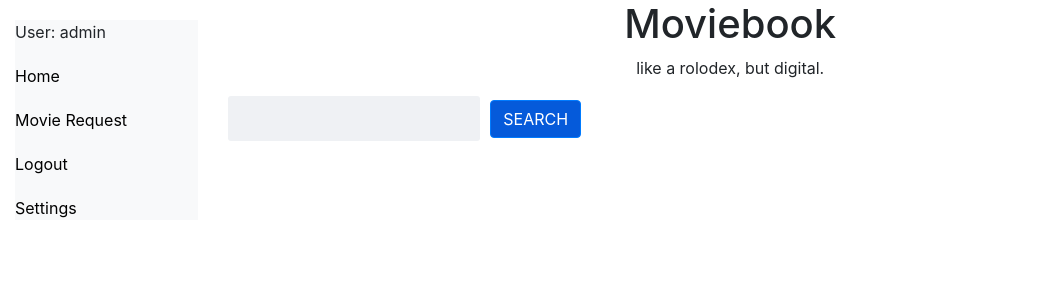
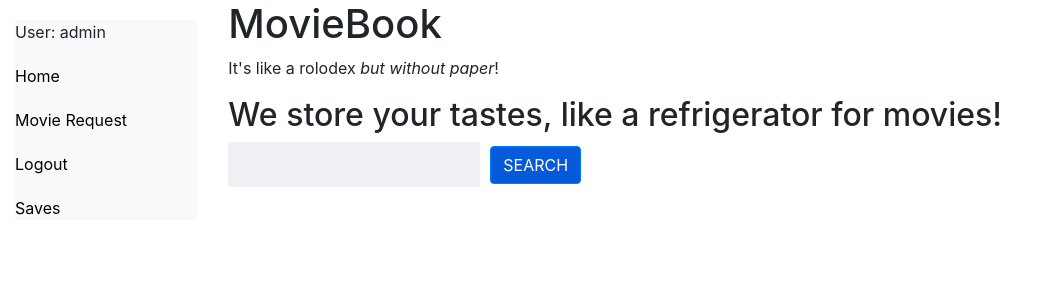
Before and after one commit to mongoosePK/project, a Django app: page /movies/movie_search in a window 1280 px wide. Shown: the top 300 px of the page, without its empty margins (0-1047 px from the left). Run offline with Django 3.2, Linux system fonts and the light colour scheme; a user stored in the database is signed in; some libraries are stand-ins or nearby versions.

Commit message:
search works. Able to isolate user choice. Still need USER link

```diff
--- a/mysite/movies/forms.py
+++ b/mysite/movies/forms.py
@@ -1,5 +1,30 @@
 from django import forms
+import requests, json
+from .models import Movie
+from django.forms import ModelForm
 
 class SearchForm(forms.Form):
     query = forms.CharField(label='', max_length=50, widget=forms.TextInput(
         attrs={'class': 'form-space'}))
+
+
+# the movieRequest form mdakes the call to the api
+# and it returns a list of (unsaved!) movie objects
+def movieRequest(form):
+
+    if form.is_valid():
+        searchVal = form.cleaned_data.get('query', '')
+
+    # create a list to hold the movies after we get the relevant data
+    searchResults = list()
+    url = f'http://omdbapi.com/?apikey=84e37cb7&s={searchVal}&type=movie'
+    response = requests.get(url)
+
+    if response.status_code == requests.codes.ok:
+        json = response.json()
+        movie = json['Search']
+        for each in movie:
+            each = Movie(title = each['Title'], year = each['Year'], mID = each['imdbID'], posterURL = each['Poster'])
+            searchResults.append(each)
+    # send the list back to the view w/ data to be rendered in HTML
+    return searchResults
--- a/mysite/movies/urls.py
+++ b/mysite/movies/urls.py
@@ -4,6 +4,6 @@ from . import views
 urlpatterns = [
     #
     path('movie_search', views.movie_search, name='movie-search'),
-    #path('display/', views.display, name='display')
-    path('movie_display', views.movie_display, name='movie-display')
+    path('movie_display', views.movie_display, name='movie-display'),
+    path('save_movie', views.save_movie, name='save-movie')
 ]
--- a/mysite/movies/views.py
+++ b/mysite/movies/views.py
@@ -2,8 +2,7 @@ from django.shortcuts import render
 from django.http import HttpResponse
 from django.contrib.auth.decorators import login_required
 from .models import Movie
-from .forms import SearchForm
-from .search import movieRequest
+from .forms import SearchForm, movieRequest
 # Create your views here.
 
 #home view returns the basic search page of the app
@@ -11,7 +10,7 @@ from .search import movieRequest
 @login_required
 def movie_search(request):
     form = SearchForm()
-    context = { "form": form }
+    context = { 'form': form }
     return render(request, "movie_search.html", context)
 
 #display view
@@ -26,4 +25,13 @@ def movie_display(request):
         # moviesData is a list containing the (usually) 10 Movies
         # returned by a user's search.
         moviesData = movieRequest(form)
-        return render(request, 'movie_display.html', {'movies': moviesData})
+        context = {'movies': moviesData}
+        return render(request, 'movie_display.html', context)
+
+def save_movie(request):
+    if request.method == 'POST':
+        result = list()
+        #for value in request.POST.items():
+        result = request.POST.getlist('choices')
+        context = {'art': result}
+        return render(request, 'save_movie.html', context)
--- a/mysite/templates/base_generic.html
+++ b/mysite/templates/base_generic.html
@@ -24,7 +24,7 @@
            <a href="{% url 'home' %}"><li class="link">Home</li></a>
            <a href="{% url 'movie-search' %}"><li class="link">Movie Request</li></a>
            <a href="{% url 'logout'%}?next={{request.path}}"><li class="link">Logout</li></a>
-           <a href="{% url 'settings' %}"><li class="link">Settings</li></a>
+           <a href="{% url 'save-movie' %}"><li class="link">Saves</li></a>
          {% else %}
            <a href="{% url 'login'%}?next={{request.path}}"><li class="link">Login</li></a>
          {% endif %}
--- a/mysite/templates/movie_search.html
+++ b/mysite/templates/movie_search.html
@@ -1,10 +1,9 @@
 {% extends "base_generic.html" %}
 
 {% block content %}
-<div class="intro">
- <h1 class="text-center">Moviebook</h1>
- <p class="text-center">like a rolodex, but digital.</p>
-</div>
+<h1>MovieBook</h1>
+<p>It's like a rolodex <em>but without paper</em>!</p>
+<h2>We store your tastes, like a refrigerator for movies!</h2>
 <div class="search-field">
  <form id="searchForm" action="/movies/movie_display" class="form-inline">
      {{ form.query }}
--- a/mysite/users/urls.py
+++ b/mysite/users/urls.py
@@ -6,5 +6,4 @@ urlpatterns = [
     #
     path('', views.home, name='home'),
     path('sign-up/', views.sign_up, name='sign-up'),
-    path('settings/', views.settings, name='settings')
 ]
--- a/mysite/users/views.py
+++ b/mysite/users/views.py
@@ -20,6 +20,3 @@ def sign_up(request):
     else:
         form = UserCreationForm()
     return render(request, 'sign_up.html',{'form':form})
-
-def settings(request):
-    return render(request, 'settings.html')
```
Also changed, not shown: mysite/movies/models.py (+6 -7 lines), mysite/movies/search.py (deleted, +0 -24 lines), mysite/templates/index.html (+4 -8 lines), mysite/templates/movie_display.html (+4 -3 lines), mysite/templates/save_movie.html (renamed from mysite/templates/settings.html, +4 -3 lines).
